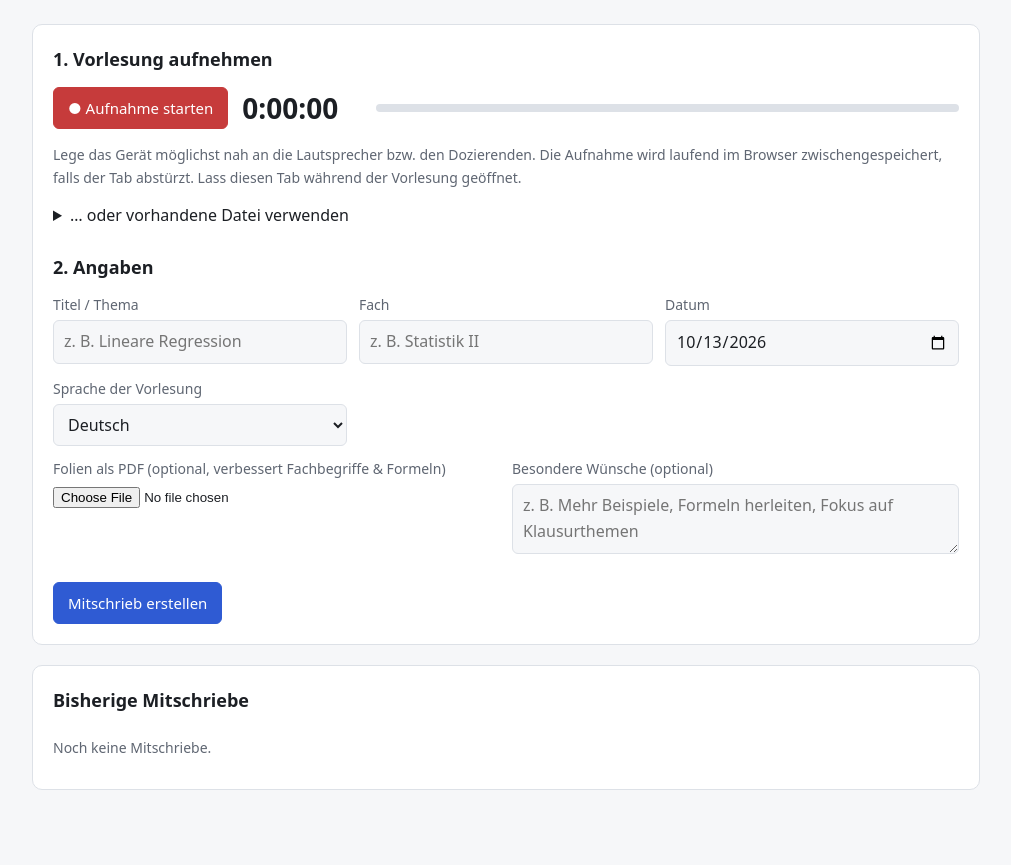
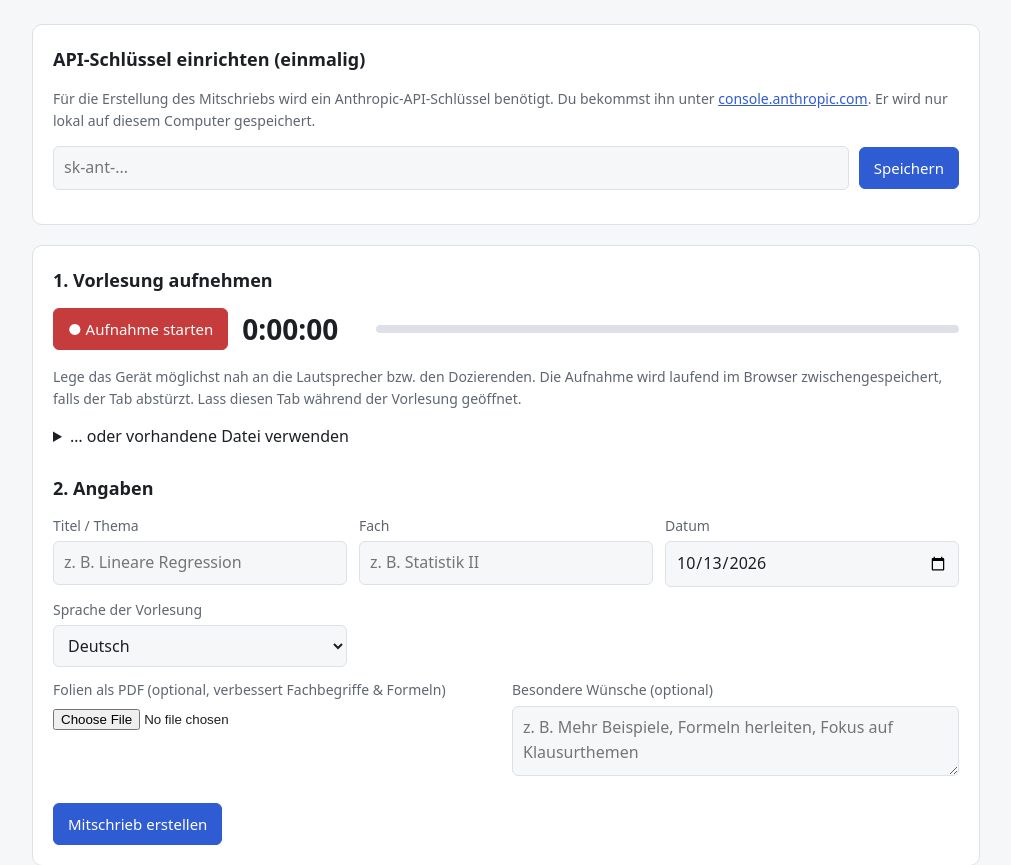
Before and after one commit to philippscherer0105-code/Kurzbefehl, a Flask app: page / in a window 1280 px wide. Shown: the part 58-923 px from the top of the page, without its empty margins (134-1145 px from the left). Before the commit the page ends 848 px from the top, so only its background shows below. Run offline with Flask 3, Linux system fonts and the light colour scheme; data that the repository does not hold is empty.

Commit message:
Einfacher Start per Doppelklick, API-Schlüssel im Browser eintragen
- Start-Skripte für Windows, macOS und Linux (richten venv ein)
- Standard-Port 8765 statt 5000 (auf macOS von AirPlay belegt),
  automatisches Ausweichen auf freien Port, Browser öffnet sich selbst
- API-Schlüssel kann auf der Startseite gespeichert werden
- Hilfe zur Fehlerbehebung im README

Co-Authored-By: Claude Opus 5.5 <noreply@anthropic.com>
Claude-Session: https://claude.ai/code/session_015SzRvwZmzFY4mnQBZ2bKeV

```diff
--- a/mitschrieb/app.py
+++ b/mitschrieb/app.py
@@ -8,7 +8,7 @@ from pathlib import Path
 
 from flask import Flask, abort, jsonify, render_template, request, send_file
 
-from . import jobs
+from . import config, jobs
 
 STATIC_DIR = Path(__file__).resolve().parent / "static"
 
@@ -46,6 +46,20 @@ def export(note_id: str):
         "Content-Type": "text/html; charset=utf-8",
         "Content-Disposition": f"attachment; filename*=UTF-8''{_quote(filename)}",
     }
+
+
+@app.get("/api/einstellungen")
+def get_settings():
+    return jsonify(has_api_key=bool(config.api_key()))
+
+
+@app.post("/api/einstellungen")
+def save_settings():
+    key = (request.get_json(silent=True) or {}).get("api_key", "").strip()
+    if not key.startswith("sk-ant-"):
+        return jsonify(error="Der Schlüssel sollte mit „sk-ant-“ beginnen."), 400
+    config.save_api_key(key)
+    return jsonify(ok=True)
 
 
 @app.get("/api/mitschriebe")
@@ -132,13 +146,42 @@ def _quote(value: str) -> str:
     return quote(value)
 
 
+def _free_port(host: str, preferred: int) -> int:
+    import socket
+
+    for port in range(preferred, preferred + 20):
+        with socket.socket(socket.AF_INET, socket.SOCK_STREAM) as sock:
+            try:
+                sock.bind((host, port))
+                return port
+            except OSError:
+                continue
+    raise SystemExit(f"Kein freier Port zwischen {preferred} und {preferred + 19} gefunden.")
+
+
 def main() -> None:
-    if not os.environ.get("ANTHROPIC_API_KEY"):
-        print("Hinweis: ANTHROPIC_API_KEY ist nicht gesetzt – die Mitschrieb-Erstellung wird fehlschlagen.")
+    import threading
+    import webbrowser
+
     jobs.start_worker()
     host = os.environ.get("HOST", "127.0.0.1")
-    port = int(os.environ.get("PORT", "5000"))
-    print(f"Mitschrieb läuft auf http://{'localhost' if host == '127.0.0.1' else host}:{port}")
+    port = _free_port(host, int(os.environ.get("PORT", "8765")))
+    url = f"http://{'localhost' if host in ('127.0.0.1', '0.0.0.0') else host}:{port}"
+    print()
+    print("  Vorlesungs-Mitschrieb läuft!")
+    print(f"  Im Browser öffnen:  {url}")
+    print("  Beenden: dieses Fenster schließen oder Strg+C drücken.")
+    print()
+    # Entwickler-Hinweise von Flask/Werkzeug ausblenden, sie verwirren nur
+    import logging
+
+    import flask.cli
+
+    flask.cli.show_server_banner = lambda *args, **kwargs: None
+    logging.getLogger("werkzeug").setLevel(logging.ERROR)
+
+    if os.environ.get("NO_BROWSER") != "1":
+        threading.Timer(1.0, lambda: webbrowser.open(url)).start()
     app.run(host=host, port=port, threaded=True)
 
 
--- /dev/null
+++ b/mitschrieb/config.py
@@ -0,0 +1,27 @@
+"""API-Schlüssel aus Umgebungsvariable oder lokal gespeicherter Datei."""
+
+from __future__ import annotations
+
+import os
+from pathlib import Path
+
+DATA_DIR = Path(os.environ.get("MITSCHRIEB_DATA", Path(__file__).resolve().parent.parent / "data"))
+KEY_FILE = DATA_DIR / "api_key.txt"
+
+
+def api_key() -> str | None:
+    key = os.environ.get("ANTHROPIC_API_KEY", "").strip()
+    if key:
+        return key
+    if KEY_FILE.exists():
+        return KEY_FILE.read_text(encoding="utf-8").strip() or None
+    return None
+
+
+def save_api_key(key: str) -> None:
+    DATA_DIR.mkdir(parents=True, exist_ok=True)
+    KEY_FILE.write_text(key.strip(), encoding="utf-8")
+    try:
+        KEY_FILE.chmod(0o600)
+    except OSError:
+        pass
--- a/mitschrieb/jobs.py
+++ b/mitschrieb/jobs.py
@@ -11,8 +11,7 @@ from datetime import datetime
 from pathlib import Path
 
 from . import notes, transcribe
-
-DATA_DIR = Path(os.environ.get("MITSCHRIEB_DATA", Path(__file__).resolve().parent.parent / "data"))
+from .config import DATA_DIR
 
 _lock = threading.Lock()
 _live: dict[str, dict] = {}  # Laufzeitstatus: Fortschritt und gestreamter Text
--- a/mitschrieb/notes.py
+++ b/mitschrieb/notes.py
@@ -7,6 +7,8 @@ import os
 from typing import Callable
 
 import anthropic
+
+from . import config
 
 MODEL = os.environ.get("CLAUDE_MODEL", "claude-opus-5-5")
 
@@ -69,7 +71,10 @@ def generate_notes(
     on_text: Callable[[str], None] | None = None,
 ) -> str:
     """Erstellt den Mitschrieb als Markdown. on_text erhält die Textstücke beim Streamen."""
-    client = anthropic.Anthropic()
+    key = config.api_key()
+    if not key:
+        raise NotesError("Kein API-Schlüssel hinterlegt – bitte auf der Startseite eintragen.")
+    client = anthropic.Anthropic(api_key=key)
 
     meta = "\n".join(
         f"{label}: {value}"
--- a/mitschrieb/static/index.js
+++ b/mitschrieb/static/index.js
@@ -162,3 +162,24 @@ async function loadList() {
   }
 }
 loadList();
+
+async function checkApiKey() {
+  const res = await fetch("/api/einstellungen");
+  const { has_api_key } = await res.json();
+  $("key-card").hidden = has_api_key;
+}
+
+$("api-key-save").onclick = async () => {
+  const res = await fetch("/api/einstellungen", {
+    method: "POST",
+    headers: { "Content-Type": "application/json" },
+    body: JSON.stringify({ api_key: $("api-key").value }),
+  });
+  if (res.ok) {
+    $("api-key").value = "";
+    checkApiKey();
+  } else {
+    $("api-key-status").textContent = (await res.json()).error;
+  }
+};
+checkApiKey();
--- a/mitschrieb/templates/index.html
+++ b/mitschrieb/templates/index.html
@@ -9,6 +9,20 @@
 <body>
 <header class="top"><h1><a href="/">🎓 Vorlesungs-Mitschrieb</a></h1></header>
 <main>
+  <section class="card" id="key-card" hidden>
+    <h2>API-Schlüssel einrichten (einmalig)</h2>
+    <p class="muted">
+      Für die Erstellung des Mitschriebs wird ein Anthropic-API-Schlüssel benötigt. Du bekommst ihn unter
+      <a href="https://console.anthropic.com/settings/keys" target="_blank" rel="noopener">console.anthropic.com</a>.
+      Er wird nur lokal auf diesem Computer gespeichert.
+    </p>
+    <div class="row">
+      <input type="text" id="api-key" placeholder="sk-ant-..." autocomplete="off" style="flex:1;min-width:220px">
+      <button type="button" class="primary" id="api-key-save">Speichern</button>
+    </div>
+    <p id="api-key-status" class="muted"></p>
+  </section>
+
   <div id="recovery" class="notice" hidden>
     Es gibt eine unterbrochene Aufnahme (<span id="recovery-length"></span>).
     <button type="button" id="recovery-use">Wiederherstellen</button>
```
Also changed, not shown: README.md, 4 other files.
